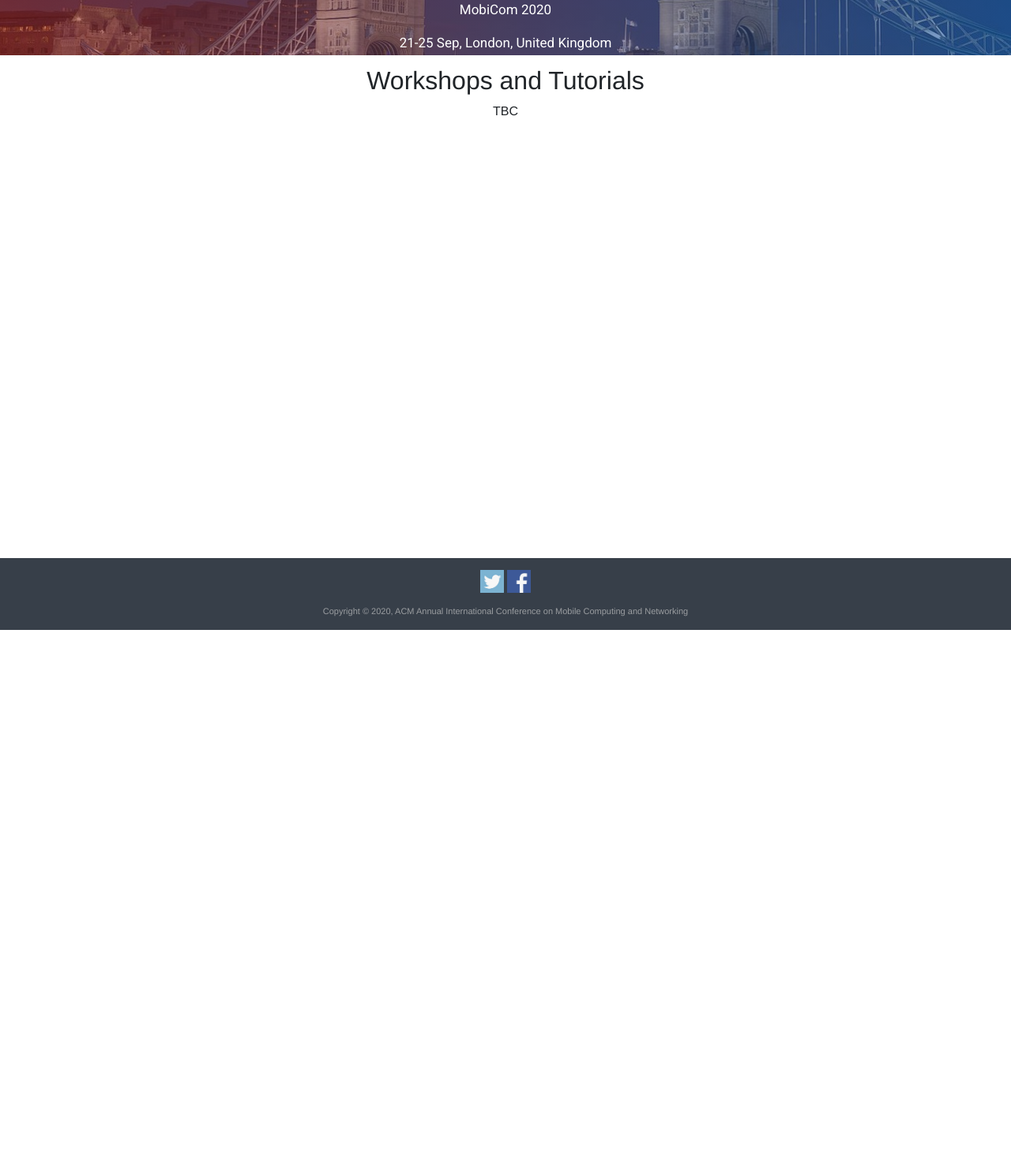
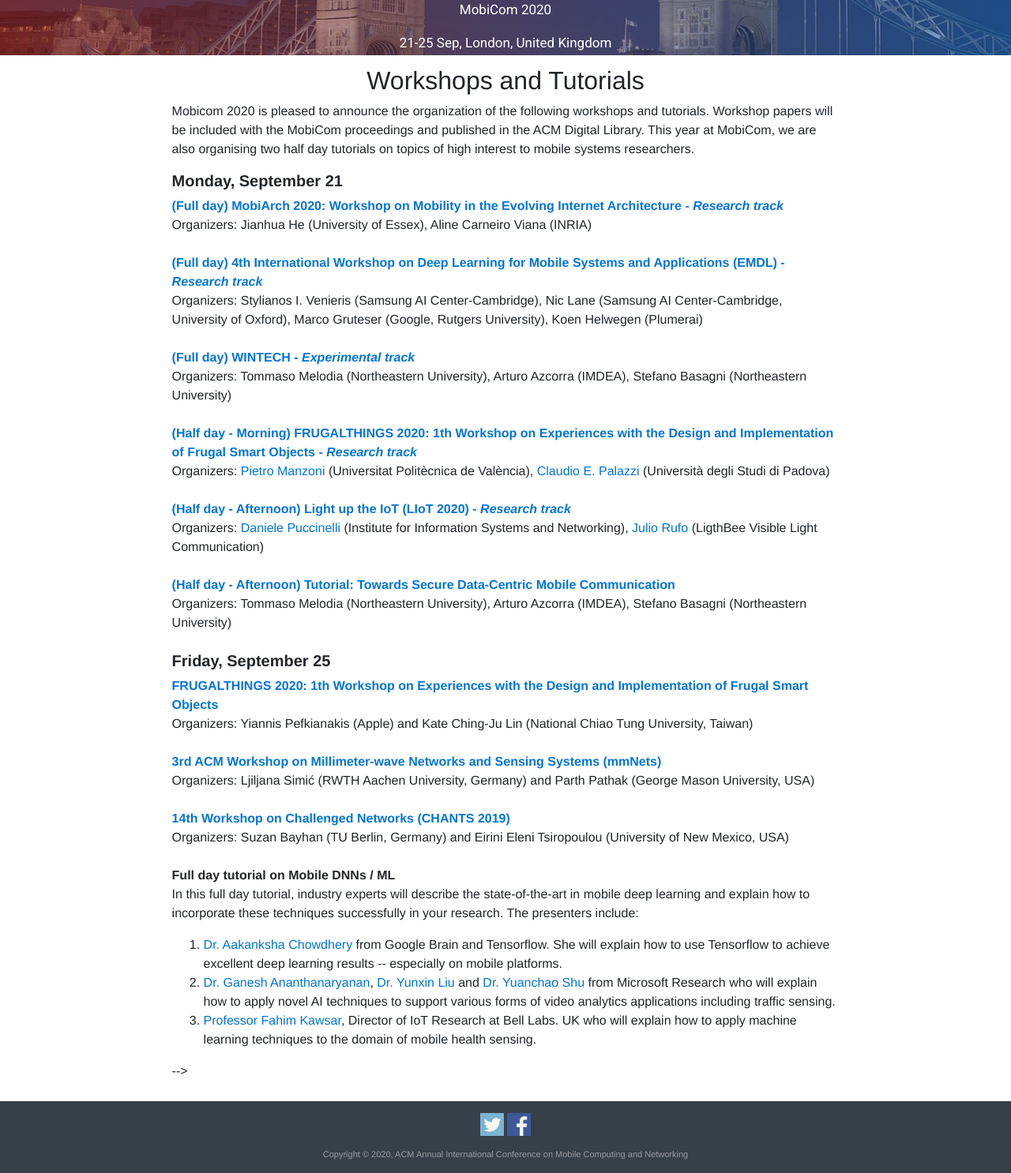
Before and after one commit to srene/mobicom2020-website, a PHP site: page /workshops.php in a window 1280 px wide. Shown: the part 96-1582 px from the top of the page at 79% size. Before the commit the page ends 894 px from the top, so only its background shows below. Run offline with PHP 8.4, Linux system fonts and the light colour scheme; some libraries are stand-ins or nearby versions.

Commit message:
workshops

```diff
--- a/workshops.php
+++ b/workshops.php
@@ -11,11 +11,10 @@
 
 <main>
 <h2 class="text-center">Workshops and Tutorials</h2>
-<center>TBC</center>
-</br></br></br></br></br></br></br></br></br></br></br></br></br></br></br></br></br></br></br></br></br></br>
-<!--<p>Mobicom 2019 is pleased to announce the organization of the following workshops and tutorials. Workshop papers will be included with the MobiCom proceedings and published in the ACM Digital Library. This year at MobiCom, we are also organising two half day tutorials on topics of high interest to mobile systems researchers.</p>
 
-<h5><b>Monday, October 21</b></h5>-->
+<p>Mobicom 2020 is pleased to announce the organization of the following workshops and tutorials. Workshop papers will be included with the MobiCom proceedings and published in the ACM Digital Library. This year at MobiCom, we are also organising two half day tutorials on topics of high interest to mobile systems researchers.</p>
+
+<h5><b>Monday, September 21</b></h5>
 
 <!-- <div class="table-responsive">
 <table class="table table-sm table-bordered">
@@ -42,25 +41,29 @@
 </tr>
 </tbody>
 </table>
-</div>
+</div>-->
 
-<b><a href="https://meteor.ame.asu.edu/mavrix/">MAVRIX: 1st Workshop on Mobile Augmented and Virtual Reality systems for Immersive eXperiences</a></b><br/>
-Organizers: Robert LiKamWa (Arizona State University), Feng Qian (University of Minnesota)<br/><br/>
+<b><a href="http://cosafe.org.uk/mobiarch2020.html">(Full day) MobiArch 2020: Workshop on Mobility in the Evolving Internet Architecture - <em>Research track</em></a></b><br/>
+Organizers: Jianhua He (University of Essex), Aline Carneiro Viana (INRIA)<br/><br/>
 
-<b><a href="http://mobiqoe.ait.ac.at/internet-qoe-2019/">4th Internet-QoE Workshop: QoE-based Analysis and Management of Data Communication Networks</a></b><br/>
-Organizers: Pedro Casas (Austrian Institute of Technology), Florian Wamser (University of Würzburg), Fabián Bustamante (Northwestern University), David Choffnes (Northeastern University)<br/><br/>
+<b><a href="http://emdl20.github.io/">(Full day) 4th International Workshop on Deep Learning for Mobile Systems and Applications (EMDL) - <em>Research track</em></a></b><br/>
+Organizers: Stylianos I. Venieris (Samsung AI Center-Cambridge), Nic Lane (Samsung AI Center-Cambridge, University of Oxford), Marco Gruteser (Google, Rutgers University), Koen Helwegen (Plumerai)<br/><br/>
 
-<b><a href="https://aka.ms/hotedgevideo19">Workshop on Hot Topics in Video Analytics and Intelligent Edges</a></b><br/>
-Organizers: Ganesh Ananthanarayanan (Microsoft), Yunxin Liu (Microsoft), Yuanchao Shu (Microsoft)<br/><br/>
+<b><a href="">(Full day) WINTECH - <em>Experimental track</em></a></b><br/>
+Organizers: Tommaso Melodia (Northeastern University), Arturo Azcorra (IMDEA), Stefano Basagni (Northeastern University)<br/><br/>
 
-<b><a href="https://s32019.blogs.rice.edu/">Wireless of the Students, by the Students, and for the Students (S3) Workshop</a> (Morning only)</b><br/>
-Organizers: Mallesham Dasari (Stony Brook University), Elahe Soltanaghaei (University of Virginia), Chia-Yi Yeh (Rice University)<br/><br/>
+<b><a href="http://www.grc.upv.es/frugalthings2020/">(Half day - Morning) FRUGALTHINGS 2020: 1th Workshop on Experiences with the Design and Implementation of Frugal Smart Objects - <em>Research track</em></a></b><br/>
+Organizers: <a href="pmanzoni@disca.upv.es">Pietro Manzoni</a> (Universitat Politècnica de València), <a href="cpalazzi@math.unipd.it">Claudio E. Palazzi</a> (Università degli Studi di Padova)<br/><br/>
 
-<b><a href="https://sites.google.com/view/smas-2019/">1st ACM Workshop on Emerging smart technologies and infrastructures for Smart Mobility and sustainability (SMAS)</a> (Afternoon only)</b><br/>
-Organizers: Catia Prandi (University of Bologna), Giovanni Pau (Sorbonne Université - LIP6)<br/>
-<hr/>
+<b><a href="https://aka.ms/hotedgevideo19">(Half day - Afternoon) Light up the IoT (LIoT 2020) - <em>Research track</em></a></b><br/>
+Organizers: <a href="daniele.puccinelli@supsi.ch">Daniele Puccinelli</a> (Institute for Information Systems and Networking), <a href="jrufo@lightbeecorp.com">Julio Rufo</a>  (LigthBee Visible Light Communication)<br/><br/>
 
-<h5><b>Friday, October 25</b></h5>
+<b><a href="">(Half day - Afternoon) Tutorial: Towards Secure Data-Centric Mobile Communication</a></b><br/>
+Organizers: Tommaso Melodia (Northeastern University), Arturo Azcorra (IMDEA), Stefano Basagni (Northeastern University)<br/><br/>
+
+
+
+<h5><b>Friday, September 25</b></h5>
 
 <!-- <div class="table-responsive">
 <table class="table table-sm table-bordered">
@@ -87,10 +90,10 @@ Organizers: Catia Prandi (University of Bologna), Giovanni Pau (Sorbonne Univers
 </tr>
 </tbody>
 </table>
-</div>
+</div>-->
 
 
-<b><a href="https://nss.cs.nctu.edu.tw/wintech2019">13th International Workshop on Wireless Network Testbeds, Experimental evaluation & Characterization (WiNTECH)</a></b><br/>
+<b><a href="https://nss.cs.nctu.edu.tw/wintech2019">FRUGALTHINGS 2020: 1th Workshop on Experiences with the Design and Implementation of Frugal Smart Objects</a></b><br/>
 Organizers: Yiannis Pefkianakis (Apple) and Kate Ching-Ju Lin (National Chiao Tung University, Taiwan)<br/><br/>
 
 <b><a href="https://mmnets.cs.gmu.edu/">3rd ACM Workshop on Millimeter-wave Networks and Sensing Systems (mmNets)</a></b><br/>
```
